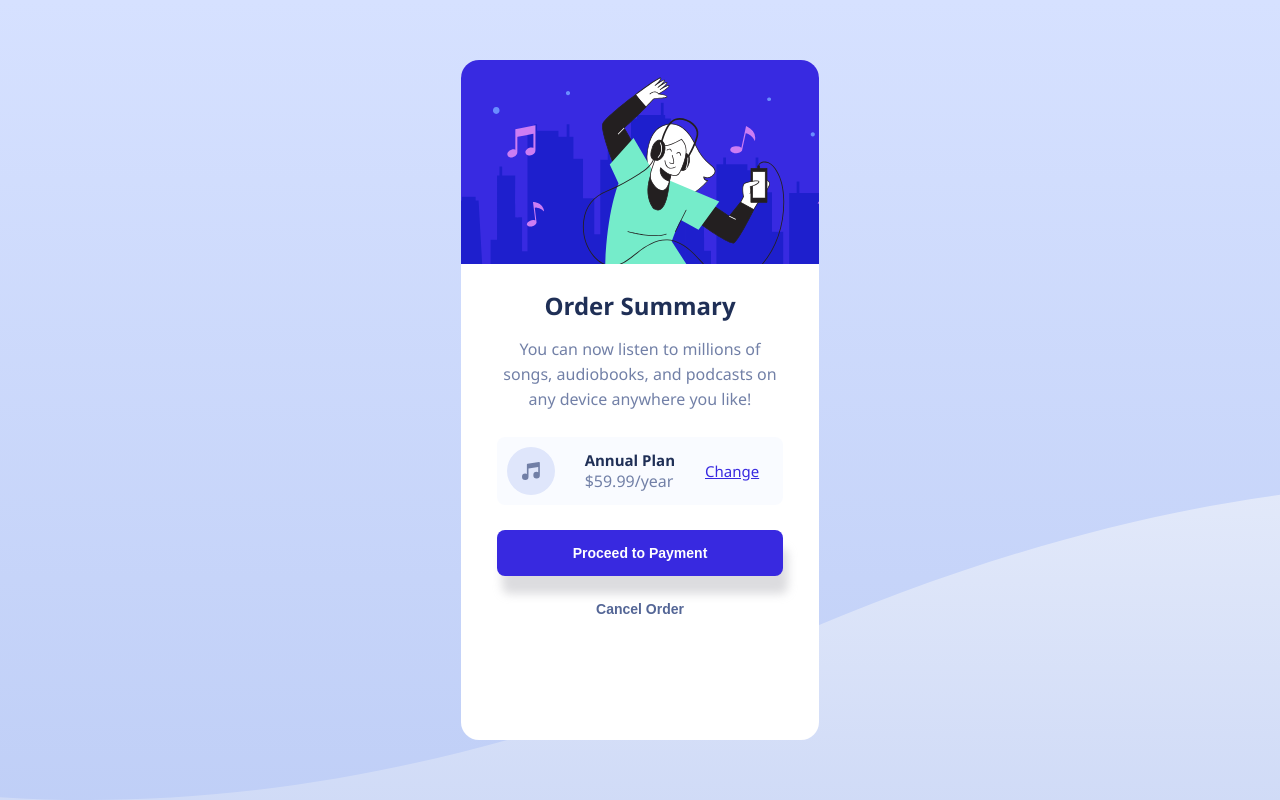
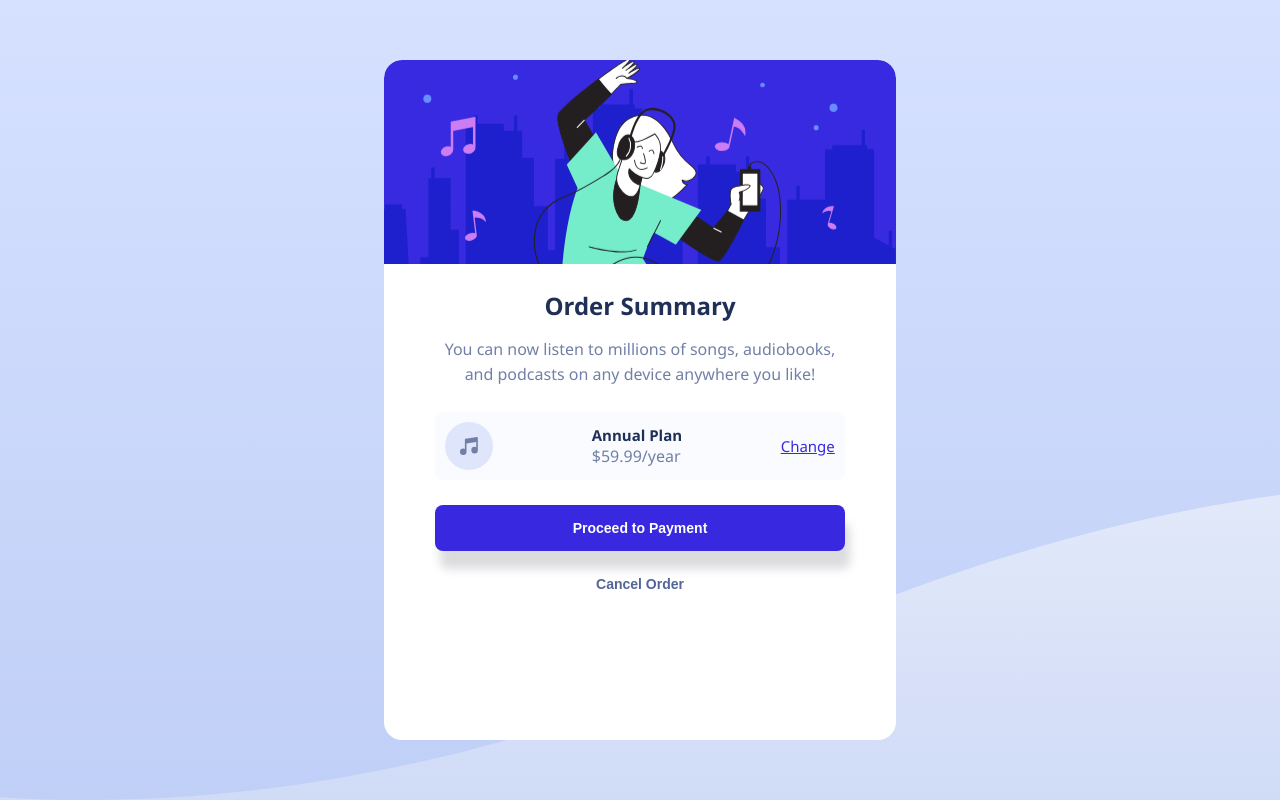
Before and after one commit to Nifemi2007/Summary, a plain HTML site: page index.html in a window 1280 px wide. Drawn offline with Linux system fonts and the light colour scheme; files whose address does not match are found by name.

Commit message:
added some changes to my code

```diff
--- a/style.css
+++ b/style.css
@@ -18,7 +18,7 @@ body {
   font-family: "Segoe UI", Tahoma, Geneva, Verdana, sans-serif;
 }
 
-@media only screen and (min-width: 376px) and(max-width: 1440px) {
+@media only screen and (min-width: 376px) and(max-width: 500px) {
   body {
     display: grid;
     place-items: center;
@@ -27,17 +27,37 @@ body {
 }
 
 .container {
+  position: fixed;
   height: 85%;
   width: 90%;
   background-color: white;
   border-radius: 18px;
+  overflow-y: scroll;
 }
 
-@media only screen and (min-width: 376px) and (max-width: 1440px) {
+@media only screen and (min-width: 376px) and (max-width: 500px) {
   .container {
-    width: 28%;
+    width: 90%;
     height: 85%;
   }
+}
+
+@media only screen and (min-width: 501px) and (max-width: 850px) {
+  .container {
+    width: 70%;
+    height: 85%;
+  }
+}
+
+@media only screen and (min-width: 851px) and (max-width: 1440px) {
+  .container {
+    width: 40%;
+    height: 85%;
+  }
+}
+
+::-webkit-scrollbar {
+  display: none;
 }
 
 .img {
@@ -76,6 +96,7 @@ body {
   border-radius: 8px;
   padding: 10px;
   display: flex;
+  justify-content: space-between;
   align-items: center;
   gap: 30px;
 }
@@ -126,7 +147,7 @@ button {
 
 .btn > button + button {
   background-color: transparent;
-  margin-top: 25px;
+  margin: 25px 0px;
   color: hsl(224, 28%, 46%);
 }
 
```
Also changed, not shown: img/favicon-32x32.png (renamed from favicon-32x32.png), img/icon-music.svg (renamed from icon-music.svg), img/illustration-hero.svg (renamed from illustration-hero.svg), img/pattern-background-desktop.svg (added), img/pattern-background-mobile.svg (renamed from pattern-background-mobile.svg).
